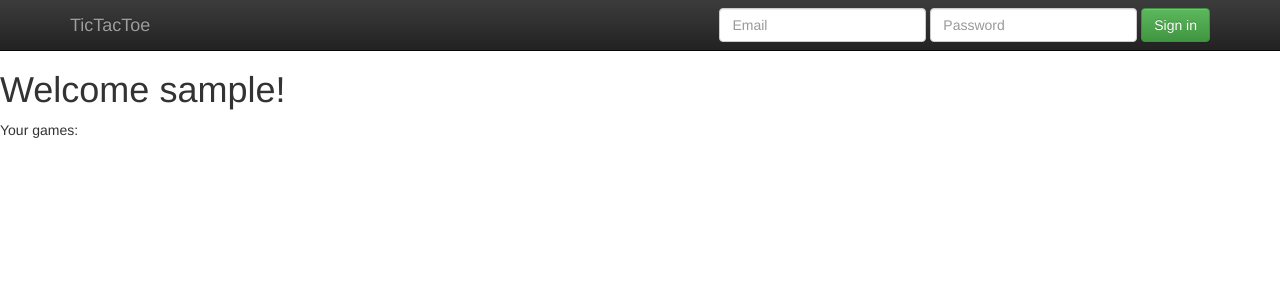
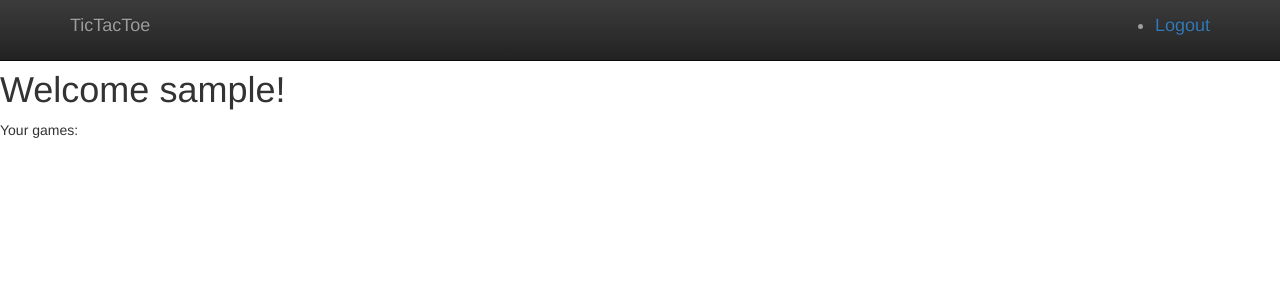
Before and after one commit to ericnjogu/plst-tictactoe, a Django app: page /player/home in a window 1280 px wide. Shown: the top 300 px of the page. Run offline with Django 3.2, Linux system fonts and the light colour scheme; the visitor is signed in with stand-in values (Sample User, id 1); data that the repository does not hold is empty; some libraries are stand-ins or nearby versions.

Commit message:
feat: adding login, logout views and configs

```diff
--- a/player/urls.py
+++ b/player/urls.py
@@ -1,7 +1,15 @@
 """ url patterns"""
 from django.conf.urls import re_path
+from django.contrib.auth.views import LoginView, LogoutView
+
 from .views import home
 
 urlpatterns = [
-    re_path('home$', home, name='player_home')
+    re_path('home$', home, name='player_home'),
+    re_path('login$',
+            LoginView.as_view(template_name='player/login_form.html'),
+            name='player_login'),
+    re_path('logout$',
+            LogoutView.as_view(),
+            name='player_logout')
 ]
--- a/templates/base.html
+++ b/templates/base.html
@@ -24,25 +24,15 @@
     <nav class="navbar navbar-inverse navbar-fixed-top" role="navigation">
       <div class="container">
         <div class="navbar-header">
-          <button type="button" class="navbar-toggle collapsed" data-toggle="collapse" data-target="#navbar" aria-expanded="false" aria-controls="navbar">
-            <span class="sr-only">Toggle navigation</span>
-            <span class="icon-bar"></span>
-            <span class="icon-bar"></span>
-            <span class="icon-bar"></span>
-          </button>
           <a class="navbar-brand" href="/">TicTacToe</a>
         </div>
-        <div id="navbar" class="navbar-collapse collapse">
-          <form class="navbar-form navbar-right" role="form">
-            <div class="form-group">
-              <input type="text" placeholder="Email" class="form-control">
-            </div>
-            <div class="form-group">
-              <input type="password" placeholder="Password" class="form-control">
-            </div>
-            <button type="submit" class="btn btn-success">Sign in</button>
-          </form>
-        </div><!--/.navbar-collapse -->
+        <ul class="navbar-brand navbar-right">
+          {% if user.is_authenticated %}
+            <li><a href="{% url 'player_logout' %}">Logout</a></li>
+          {% else %}
+          <li><a href="{% url 'player_login' %}">Login</a></li>
+          {% endif %}
+        </ul>
       </div>
     </nav>
 
--- a/tictactoe/settings.py
+++ b/tictactoe/settings.py
@@ -124,3 +124,7 @@ STATIC_URL = '/static/'
 STATICFILES_DIRS = [
     os.path.join(BASE_DIR, 'static')
 ]
+
+LOGIN_REDIRECT_URL = "player_home"
+LOGOUT_REDIRECT_URL = "tictactoe_welcome"
+LOGIN_URL='player_login'
--- a/tictactoe/urls.py
+++ b/tictactoe/urls.py
@@ -19,6 +19,6 @@ from .views import welcome
 
 urlpatterns = [
     path('admin/', admin.site.urls),
-    re_path('^$', welcome),
+    re_path('^$', welcome, name="tictactoe_welcome"),
     path('player/', include('player.urls'))
 ]
```
Also changed, not shown: templates/player/login_form.html (added, +14 -0 lines).
